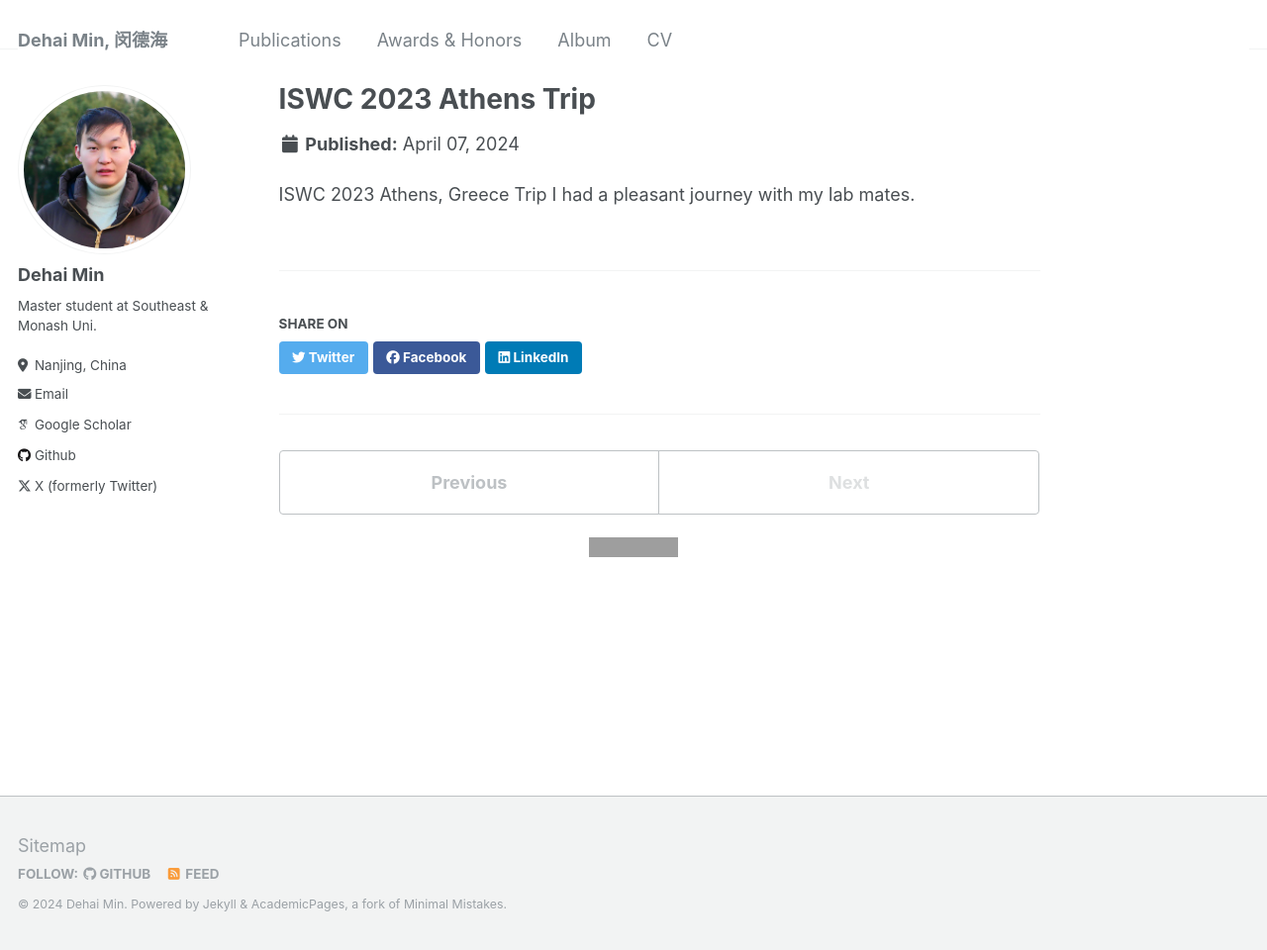
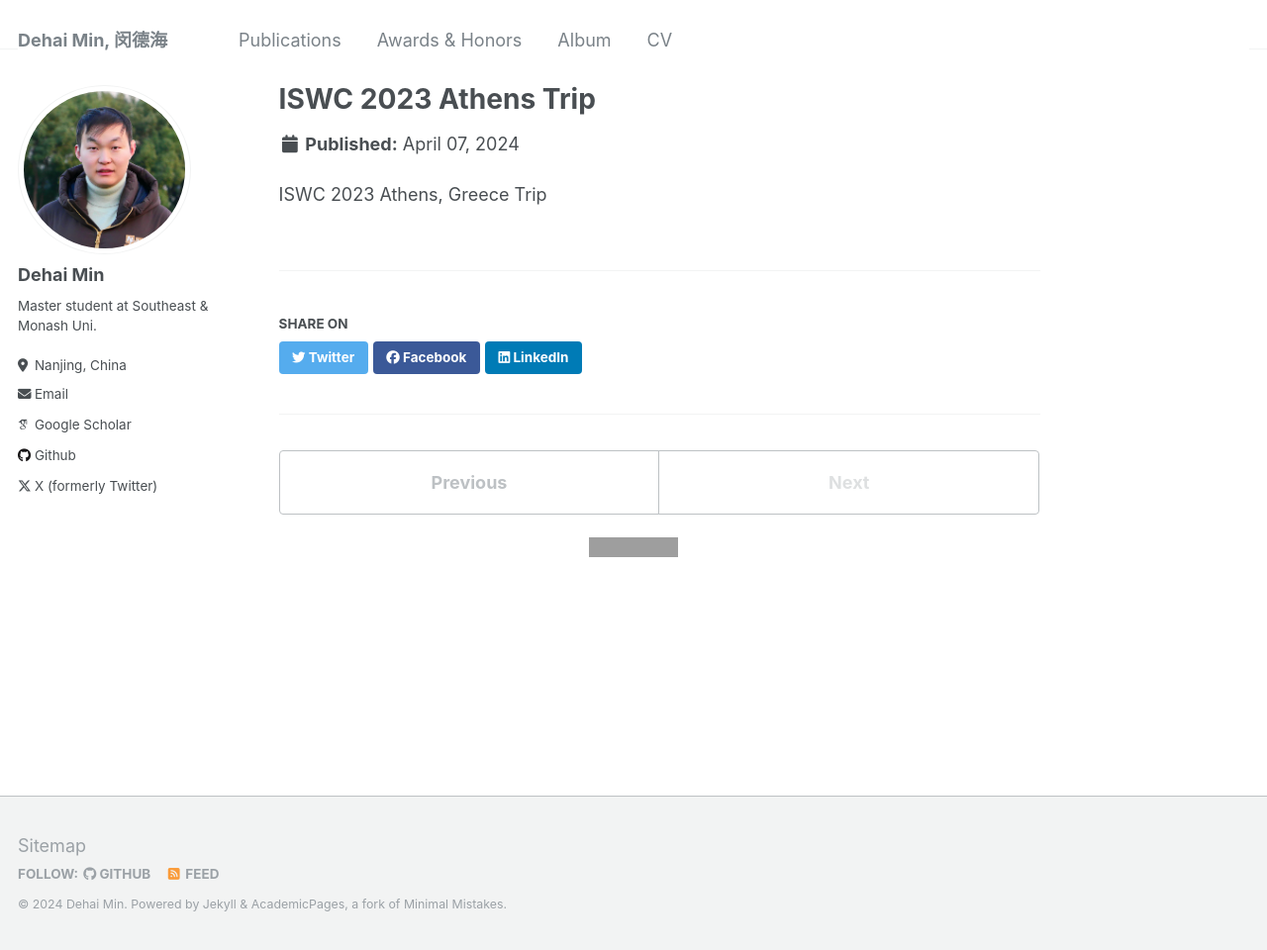
Before and after one commit to ZhishanQ/ZhishanQ.github.io, a Jekyll site: the page built from _portfolio/ISWC2023.html, in a window 1280 px wide and 960 px high. Shown: the whole window at 99% size. Built offline with Jekyll 4.4.1, drawn with Linux system fonts in a browser that asks for light colours; some web fonts are replaced; grey boxes are pictures that could not be loaded.

Commit message:
Update ISWC2023.html

```diff
--- a/_portfolio/ISWC2023.html
+++ b/_portfolio/ISWC2023.html
@@ -5,5 +5,3 @@ collection: portfolio
 ---
 
 ISWC 2023 Athens, Greece Trip
-
-I had a pleasant journey with my lab mates.
```
